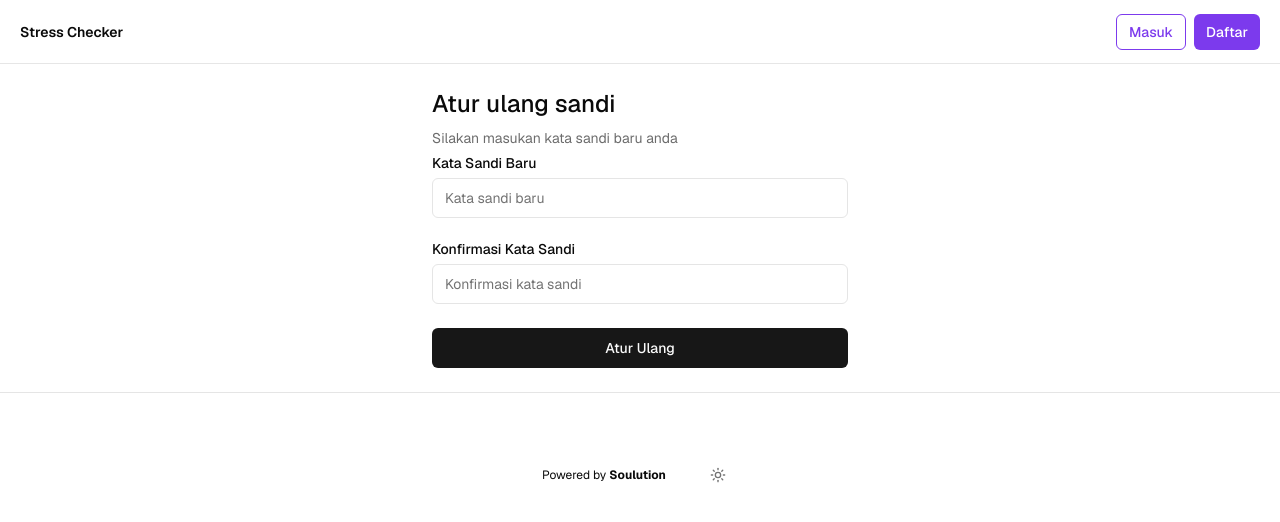
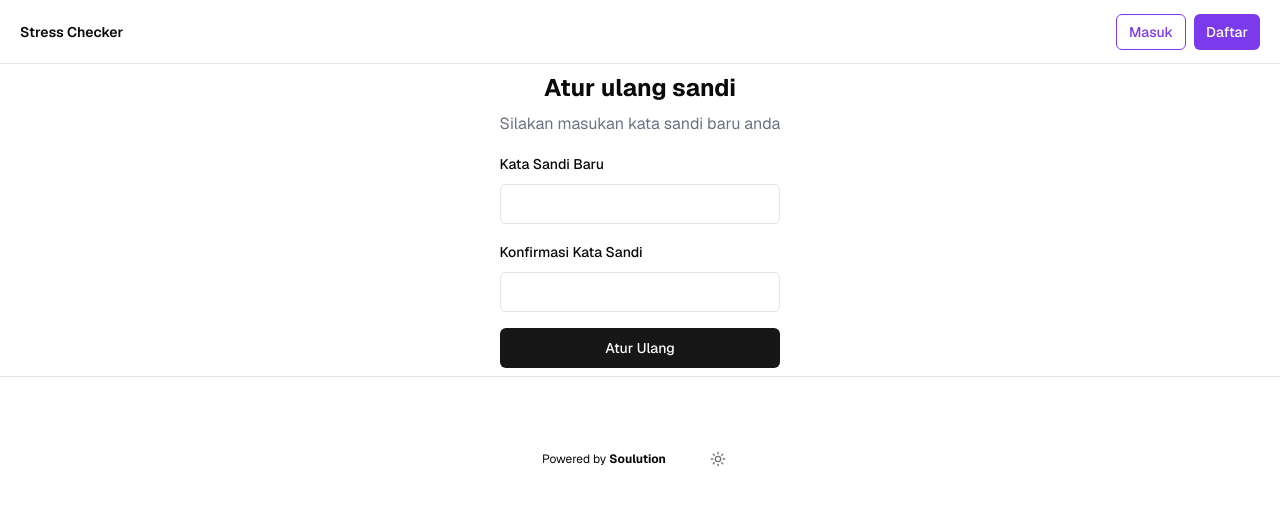
Before and after one commit to rizkyalfito/nextjs-stress-checker, a Next.js app: page /reset-password in a window 1280 px wide. Shown: the top 522 px of the page. Built offline with nearby package versions, Linux system fonts and the light colour scheme; no server answers.

Commit message:
fixed suspense

```diff
--- a/app/(auth-pages)/reset-password/page.tsx
+++ b/app/(auth-pages)/reset-password/page.tsx
@@ -1,37 +1,12 @@
-import { resetPasswordAction } from "@/app/actions";
-import { FormMessage, Message } from "@/components/form-message";
-import { SubmitButton } from "@/components/submit-button";
-import { Input } from "@/components/ui/input";
-import { Label } from "@/components/ui/label";
+"use client";
 
-export default async function ResetPassword(props: {
-  searchParams: Promise<Message>;
-}) {
-  const searchParams = await props.searchParams;
+import { Suspense } from "react";
+import ResetPassword from "@/components/reset-password";
+
+export default function ResetPasswordPage() {
   return (
-    <form className="flex flex-col w-full max-w-md p-4 gap-2 [&>input]:mb-4">
-      <h1 className="text-2xl font-medium">Atur ulang sandi</h1>
-      <p className="text-sm text-foreground/60">
-        Silakan masukan kata sandi baru anda
-      </p>
-      <Label htmlFor="password">Kata Sandi Baru</Label>
-      <Input
-        type="password"
-        name="password"
-        placeholder="Kata sandi baru"
-        required
-      />
-      <Label htmlFor="confirmPassword">Konfirmasi Kata Sandi</Label>
-      <Input
-        type="password"
-        name="confirmPassword"
-        placeholder="Konfirmasi kata sandi"
-        required
-      />
-      <SubmitButton formAction={resetPasswordAction}>
-        Atur Ulang
-      </SubmitButton>
-      <FormMessage message={searchParams} />
-    </form>
+    <Suspense fallback={<div>Loading...</div>}>
+      <ResetPassword searchParams={Promise.resolve(new URLSearchParams())} />
+    </Suspense>
   );
 }
--- /dev/null
+++ b/components/reset-password.tsx
@@ -0,0 +1,39 @@
+import { resetPasswordAction } from "@/app/actions";
+import { FormMessage, Message } from "@/components/form-message";
+import { SubmitButton } from "@/components/submit-button";
+import { Input } from "@/components/ui/input";
+import { Label } from "@/components/ui/label";
+
+export default async function ResetPassword(props: {
+  searchParams: Promise<URLSearchParams>;
+}) {
+  const searchParams = await props.searchParams;
+
+  return (
+    <div className="space-y-4">
+      <div className="space-y-2 text-center">
+        <h1 className="text-2xl font-bold">Atur ulang sandi</h1>
+        <p className="text-gray-500">Silakan masukan kata sandi baru anda</p>
+      </div>
+
+      <form action={resetPasswordAction} className="space-y-4">
+        <div className="space-y-2">
+          <Label htmlFor="password">Kata Sandi Baru</Label>
+          <Input id="password" name="password" type="password" required />
+        </div>
+
+        <div className="space-y-2">
+          <Label htmlFor="confirmPassword">Konfirmasi Kata Sandi</Label>
+          <Input id="confirmPassword" name="confirmPassword" type="password" required />
+        </div>
+
+        <FormMessage message={{
+          type: undefined,
+          message: undefined
+        }} />
+
+        <SubmitButton className="w-full">Atur Ulang</SubmitButton>
+      </form>
+    </div>
+  );
+}
```
